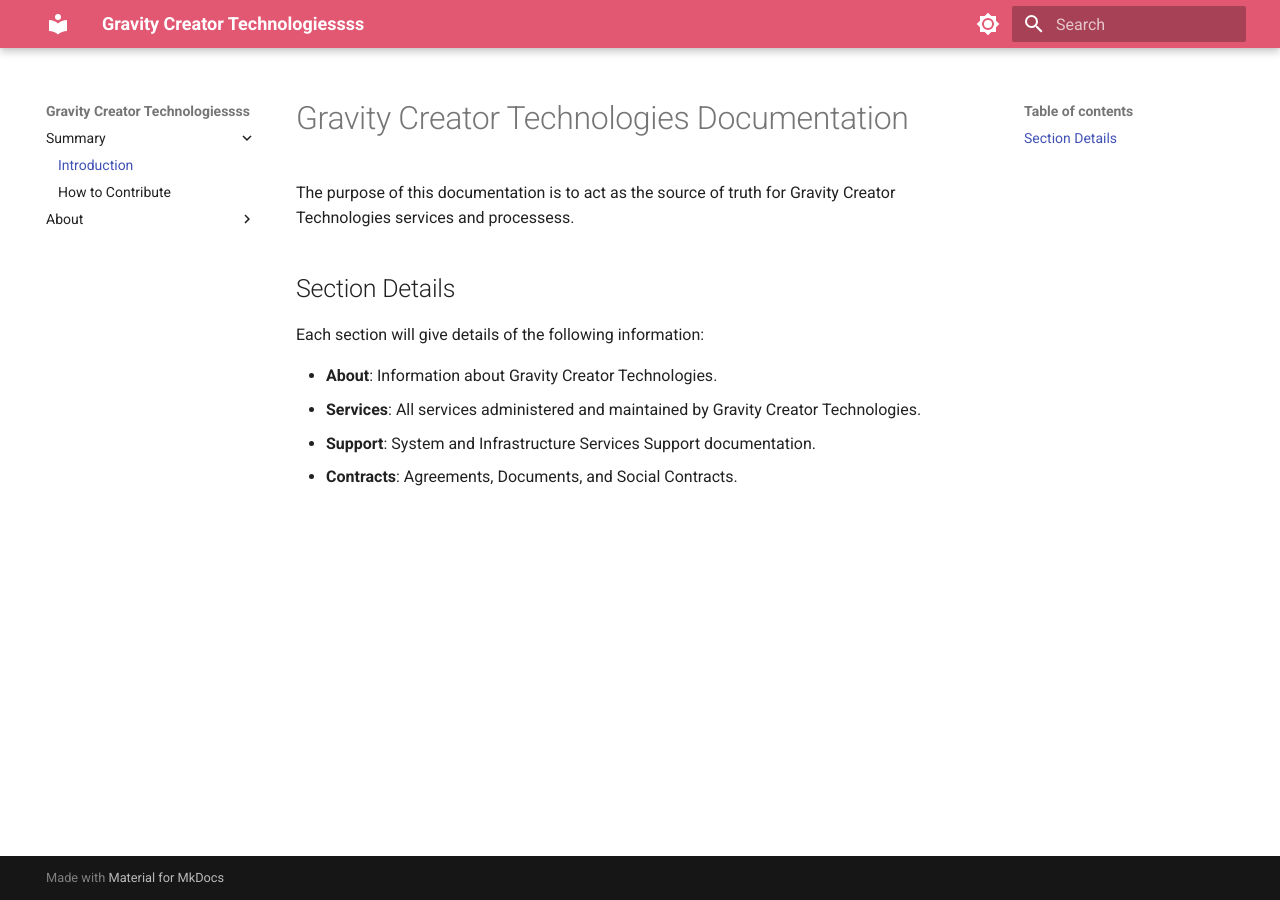
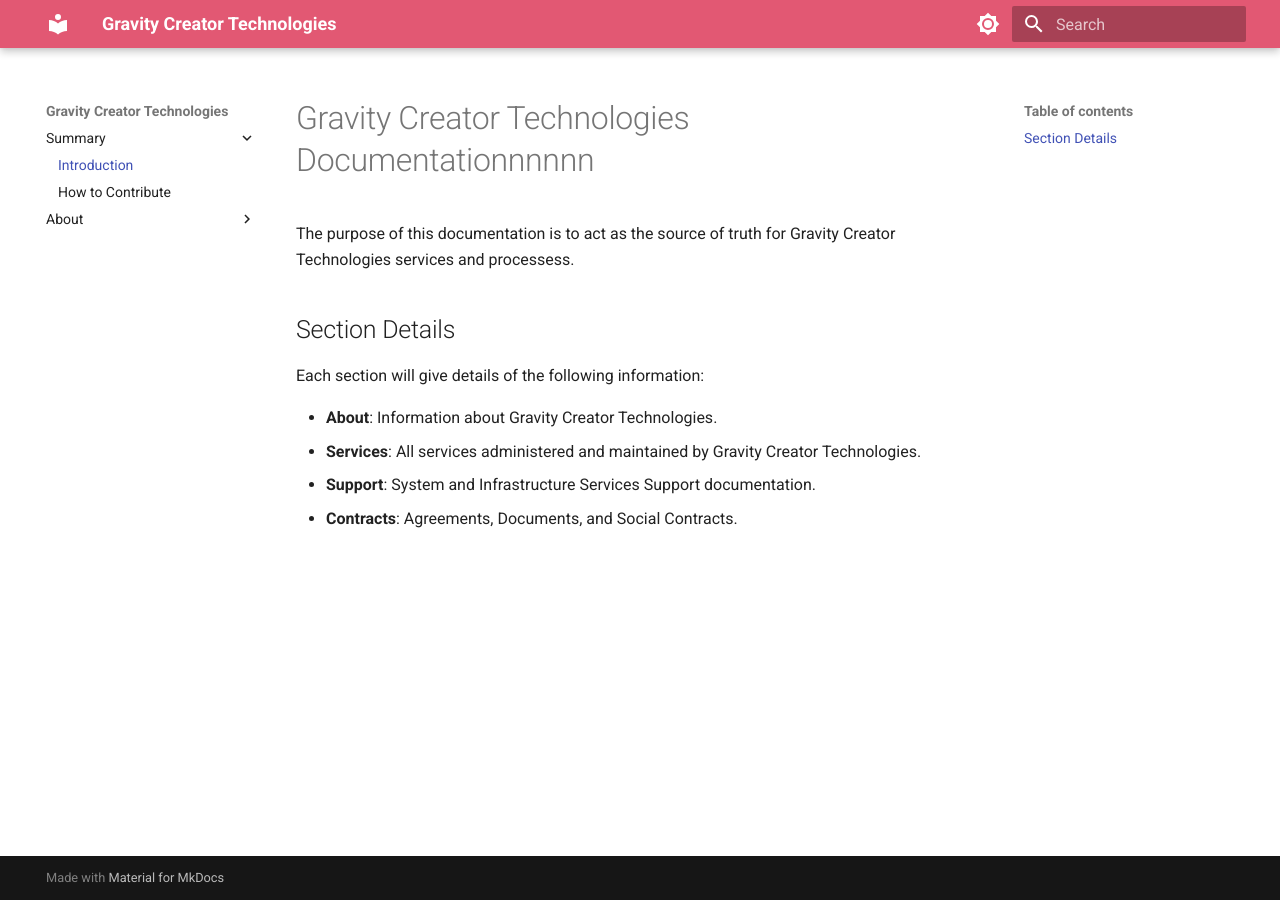
Before and after one commit to Watercrest-Solutions/docs, an MkDocs documentation site: the page built from docs/index.md, in a window 1280 px wide. Built offline with MkDocs 1.6.1 and Material for MkDocs 9.7.7, drawn with Linux system fonts in a browser that asks for light colours.

Commit message:
another test

```diff
--- a/docs/index.md
+++ b/docs/index.md
@@ -1,4 +1,4 @@
-# Gravity Creator Technologies Documentation
+# Gravity Creator Technologies Documentationnnnnn
 
 The purpose of this documentation is to act as the source of truth for Gravity Creator Technologies services and processess.
 
--- a/mkdocs.yml
+++ b/mkdocs.yml
@@ -1,4 +1,4 @@
-site_name: Gravity Creator Technologiessss
+site_name: Gravity Creator Technologies
 nav:
   - "Summary":
       - "Introduction": "index.md"
```
Also changed, not shown: 1 other file.
